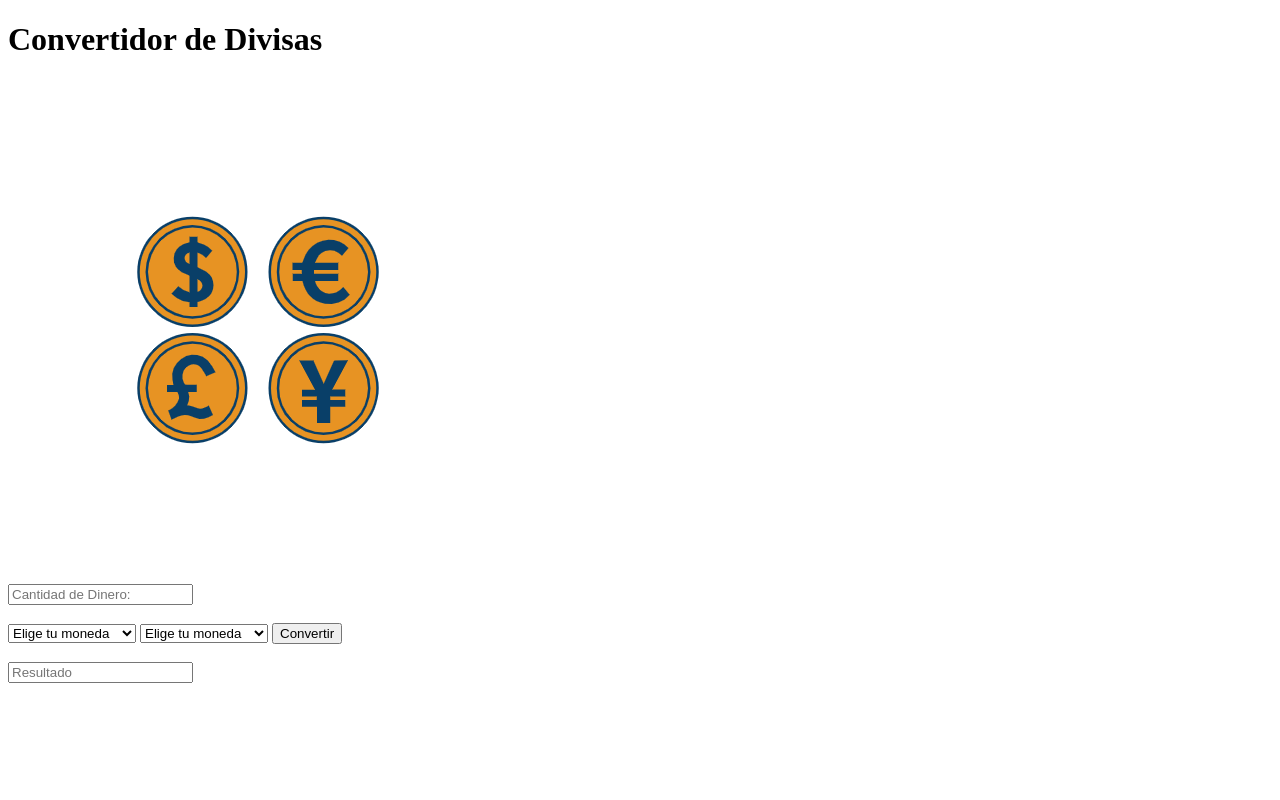
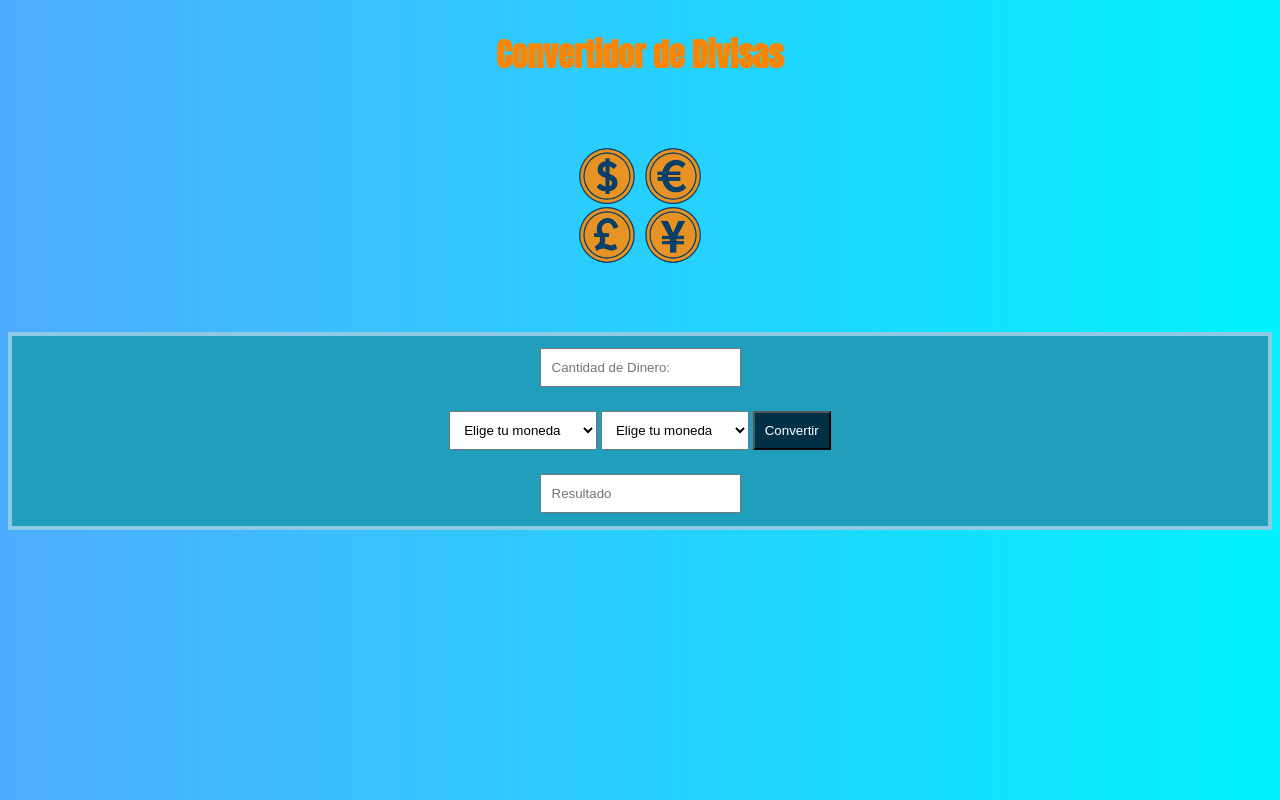
Before and after one commit to girengri/Conversor, a plain HTML site: page index.html in a window 1280 px wide. Drawn offline with Linux system fonts and the light colour scheme.

Commit message:
Proyecto divisas final

```diff
--- /dev/null
+++ b/css/styles.css
@@ -0,0 +1,52 @@
+:root {
+  --color-fondo: linear-gradient(to right, #4facfe 0%, #00f2fe 100%);
+  --color-titulo: #fb8500;
+  --color-input: #023047;
+  --color-secundario: #fff;
+  --color-boton: #219ebc;
+  --borde-form: #8ecae6;
+  --color-form: #219ebc;
+}
+
+body {
+  background-image: var(--color-fondo);
+}
+img {
+  width: 20%;
+  margin-bottom: 60px;
+  padding: 0%;
+  display: block;
+  margin: auto;
+}
+
+form {
+  text-align: center;
+  border: 4px solid var(--borde-form);
+  padding: 1%;
+  margin-top: 0px;
+  font-family: "Anton", sans-serif;
+  margin-bottom: 50px;
+  background-color: var(--color-form);
+}
+h1 {
+  text-align: center;
+  color: var(--color-titulo);
+  font-family: "Anton", sans-serif;
+  margin-top: 30px;
+  margin-bottom: 0px;
+}
+input:focus,
+select:focus {
+  background-color: var(--color-input);
+  color: var(--color-secundario);
+}
+button {
+  background-color: var(--color-input);
+  color: var(--color-secundario);
+  cursor: pointer;
+}
+input,
+select,
+button {
+  padding: 10px;
+}
--- a/index.html
+++ b/index.html
@@ -6,18 +6,25 @@
     <meta http-equiv="X-UA-Compatible" content="IE=edge" />
     <meta name="viewport" content="width=device-width, initial-scale=1.0" />
     <title>Conversor Divisas</title>
+    <link rel="stylesheet" href="css/styles.css" />
+    <link rel="preconnect" href="https://fonts.googleapis.com" />
+    <link rel="preconnect" href="https://fonts.gstatic.com" crossorigin />
+    <link href="https://fonts.googleapis.com/css2?family=Anton&display=swap" rel="stylesheet" />
 </head>
 
 <body>
     <main>
         <h1>Convertidor de Divisas</h1>
         <img src="images/Currency_Outline.png" alt="divisas" title="divisas" />
+        <div class="container">
             <form>
                 <input type="number" id="cantidad" placeholder="Cantidad de Dinero:" required />
                 <br />
                 <br />
                 <select id="selector1" required>
-                <option value="seleccione" disabled selected>Elige tu moneda</option>
+                    <option value="seleccione" disabled selected>
+                        Elige tu moneda
+                    </option>
                     <option value="dolar">Dolar</option>
                     <option value="pesoM">Peso Mexicano</option>
                     <option value="pesoC">Peso Colombiano</option>
@@ -26,7 +33,9 @@
                 </select>
 
                 <select id="selector2" required>
-                <option value="seleccione" disabled selected>Elige tu moneda</option>
+                    <option value="seleccione" disabled selected>
+                        Elige tu moneda
+                    </option>
                     <option value="dolar">Dolar</option>
                     <option value="pesoM">Peso Mexicano</option>
                     <option value="pesoC">Peso Colombiano</option>
@@ -39,6 +48,7 @@
                 <br />
                 <input id="resultados" type="number" readonly placeholder="Resultado" />
             </form>
+        </div>
     </main>
     <script src="js/scripts.js"></script>
 </body>
--- a/js/scripts.js
+++ b/js/scripts.js
@@ -51,6 +51,10 @@ datosFormulario.addEventListener("submit", (event) => {
          resultadoConversion = (cantidadIngresada * 0.85).toFixed(2);
       } else if (divisasUno == "libraE" && divisasDos == "euro") {
          resultadoConversion = (cantidadIngresada / 0.85).toFixed(2);
+      } else if (divisasUno == "seleccione" && divisasDos == "seleccione") {
+         resultadoConversion = alert(
+            "Debe elegir el tipo de monedas para la conversion"
+         );
       } else if (divisasUno === divisasDos) {
          resultadoConversion = alert(
             "La conversion de monedas no puede ser entre monedas iguales"
```
Lines whose indentation alone changed are shown as unchanged.
